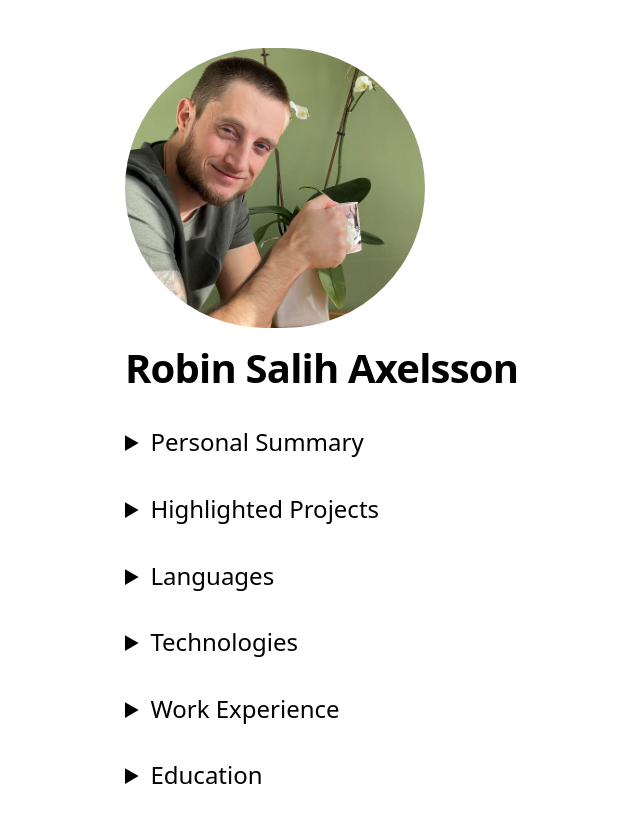
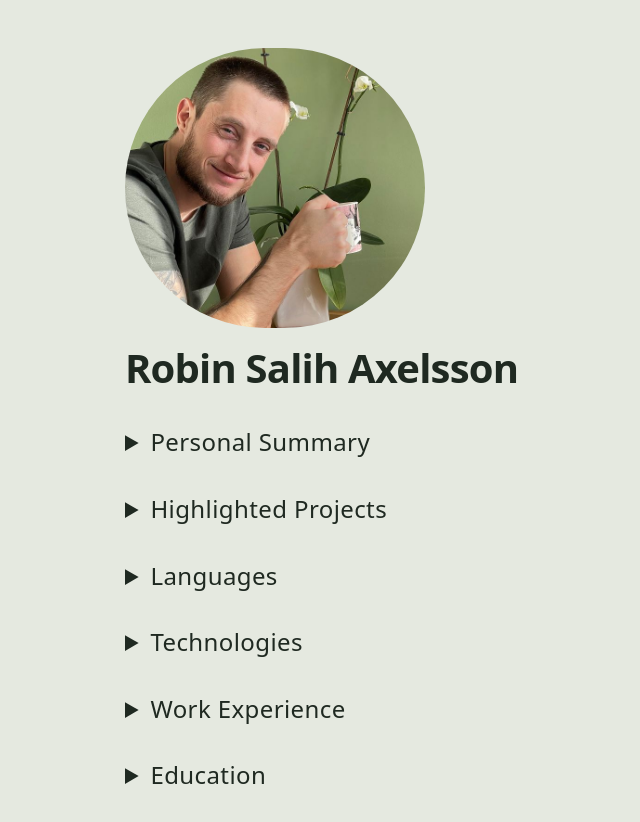
Before and after one commit to RobinAxelsson/personal-jam, a Next.js app: page / in a window 1280 px wide. Shown: the top 822 px of the page, without its empty margins (243-883 px from the left). Built offline with nearby package versions, Linux system fonts and the light colour scheme.

Commit message:
added global tailwind css

```diff
--- a/styles/globals.css
+++ b/styles/globals.css
@@ -1,6 +1,34 @@
 @tailwind base;
 @tailwind components;
 @tailwind utilities;
+
+
+@layer base {
+  body {
+    @apply bg-[#e5e9e0] text-[#1f2921] tracking-wide
+  }
+
+  h1, h2, h3, h4, h5, h6 {
+    @apply font-bold
+  }
+
+  h1 {
+    @apply text-4xl sm:text-5xl md:text-6xl
+  }
+
+  h2 {
+    @apply text-3xl sm:text-4xl
+  }
+
+  li {
+    @apply cursor-pointer
+  }
+
+  button {
+    @apply shadow-xl shadow-gray-400 rounded-xl uppercase bg-gradient-to-r from-[#5651e5] to-[#709dff] text-white
+  }
+}
+
 
 /* html,
 body {
```
